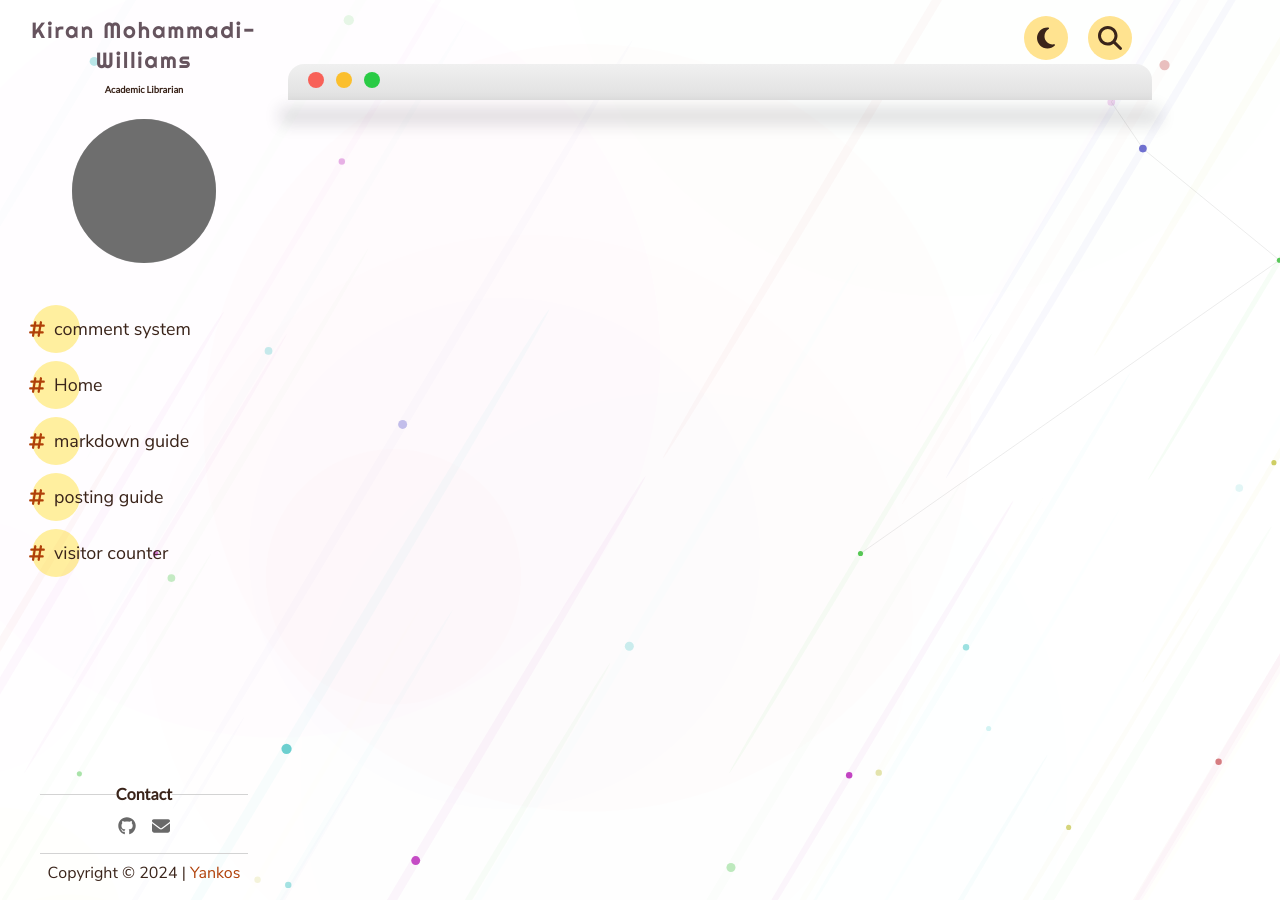
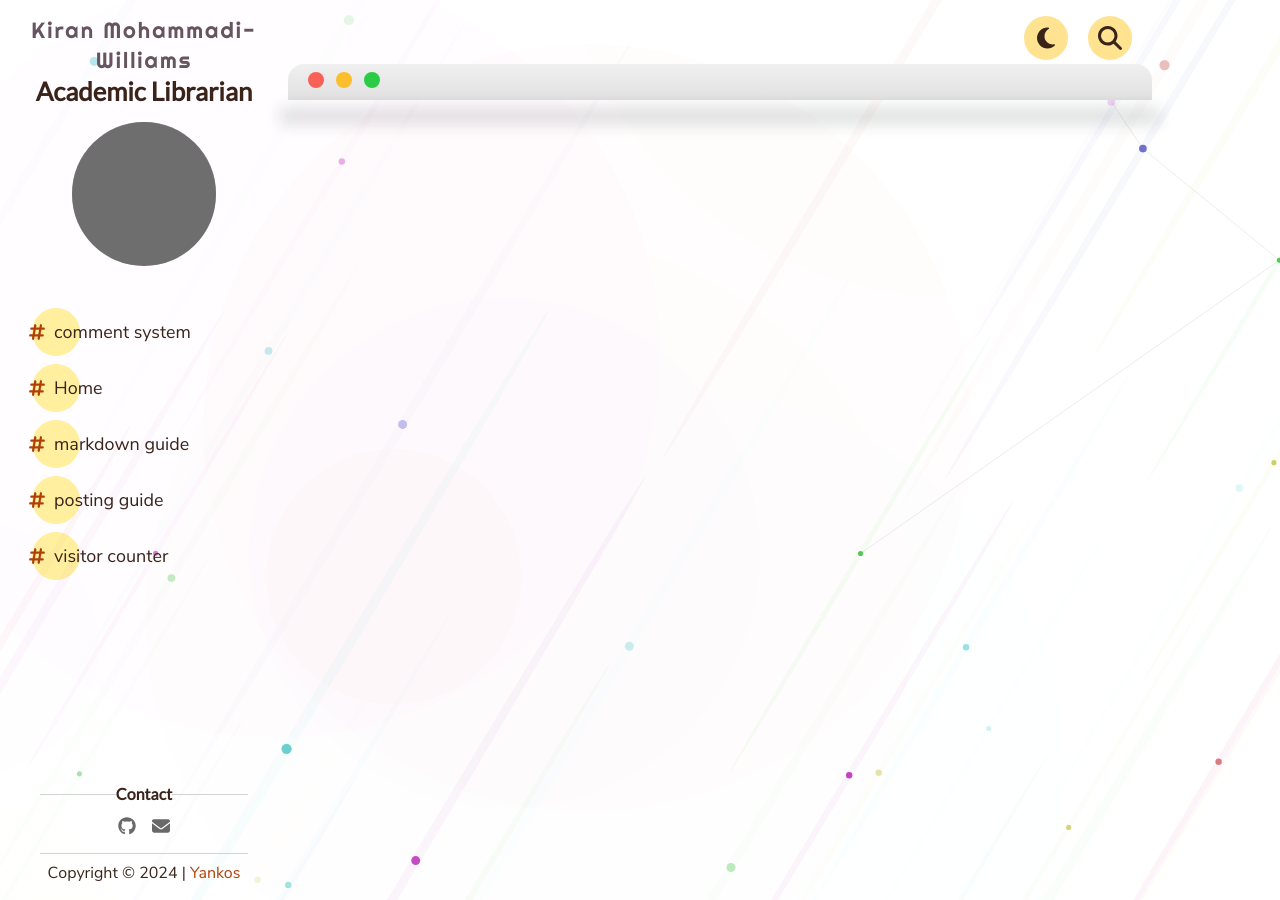
Before and after one commit to kam535/vigilant-barnacle, a Jekyll site: the page built from _pages/index.md, in a window 1280 px wide. Built offline with Jekyll 4.4.1, drawn with Linux system fonts in a browser that asks for light colours; grey boxes are pictures that could not be loaded.

Commit message:
Update navigation.scss

```diff
--- a/_sass/navigation.scss
+++ b/_sass/navigation.scss
@@ -8,12 +8,7 @@
     border-top:1px solid dimgrey;
   }
 }
-.author-info {
-  text-align: center;
-  padding:8px;
-  font-size:0.5rem;
-  position:relative;
-}
+
 .nav-list {
   padding:0;
   margin:0 auto;
```
